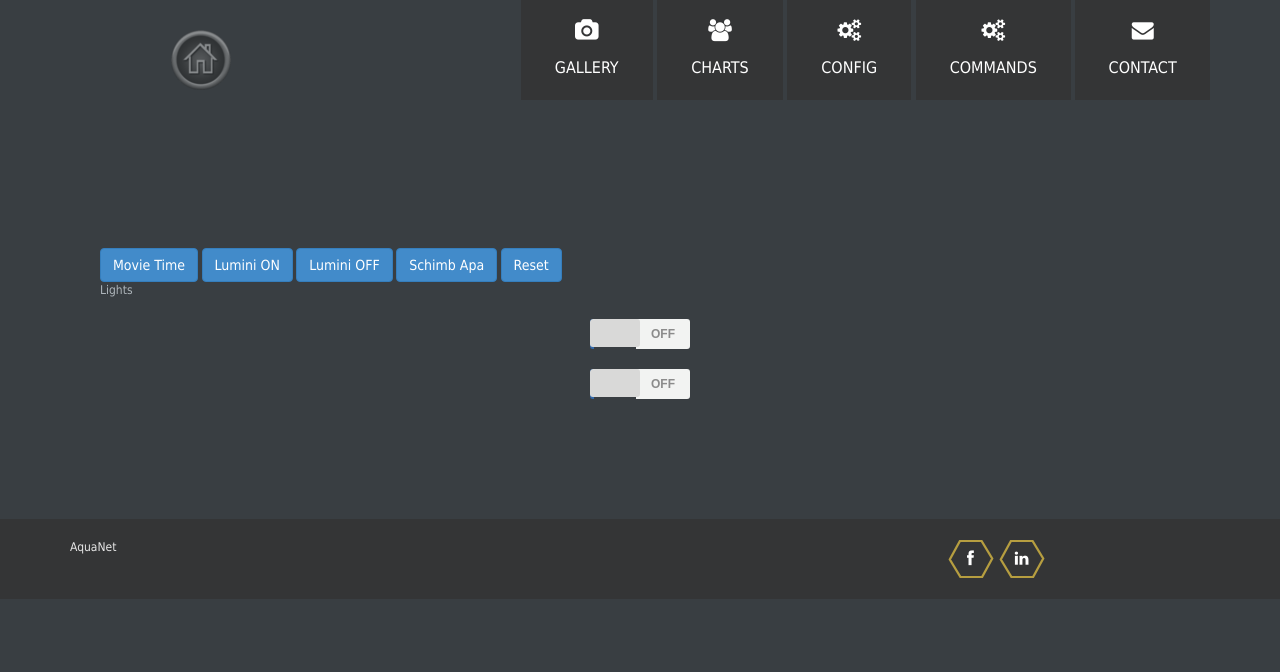
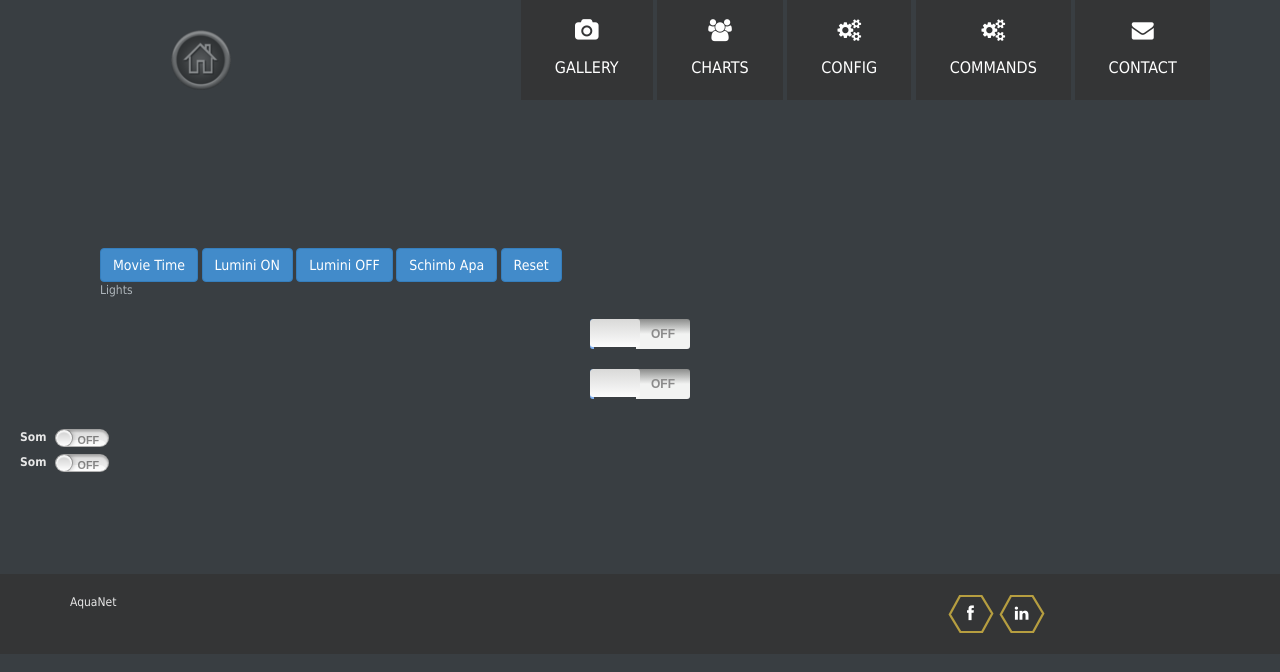
Before and after one commit to birocorneliu/aquarium, a Flask app: template aquanetro/templates/commands.jinja2 in a window 1280 px wide. Shown: the top 672 px of the page. Run offline with Flask 2, Linux system fonts and the light colour scheme; the template is opened without the code that fills it, so the values that code supplies are empty; parts of the project's set-up code (start-up, migrations or seed data) failed here and were passed over.

Commit message:
enable CORS

```diff
--- a/aquanetro/static/css/checkbox.css
+++ b/aquanetro/static/css/checkbox.css
@@ -35,24 +35,24 @@
 }
 .sliderOn {
     background: #3269aa;
-    background: -moz-linear-gradient(top,  .3269aa 0%, .82b3f4 100%);
-    background: -webkit-gradient(linear, left top, left bottom, color-stop(0%,.3269aa), color-stop(100%,.82b3f4));
-    background: -webkit-linear-gradient(top,  .3269aa 0%,.82b3f4 100%);
-    background: -o-linear-gradient(top,  .3269aa 0%,.82b3f4 100%);
-    background: -ms-linear-gradient(top,  .3269aa 0%,.82b3f4 100%);
-    background: linear-gradient(top,  .3269aa 0%,.82b3f4 100%);
+    background: -moz-linear-gradient(top,  #3269aa 0%, #82b3f4 100%);
+    background: -webkit-gradient(linear, left top, left bottom, color-stop(0%,#3269aa), color-stop(100%,#82b3f4));
+    background: -webkit-linear-gradient(top,  #3269aa 0%,#82b3f4 100%);
+    background: -o-linear-gradient(top,  #3269aa 0%,#82b3f4 100%);
+    background: -ms-linear-gradient(top,  #3269aa 0%,#82b3f4 100%);
+    background: linear-gradient(top,  #3269aa 0%,#82b3f4 100%);
     color: white;
     left: 0px;
     width: 54px;
 }
 .sliderBlock {
     background: #d9d9d8;
-    background: -moz-linear-gradient(top,  #d9d9d8 0%, .fcfcfc 100%);
-    background: -webkit-gradient(linear, left top, left bottom, color-stop(0%,#d9d9d8), color-stop(100%,.fcfcfc));
-    background: -webkit-linear-gradient(top,  #d9d9d8 0%,.fcfcfc 100%);
-    background: -o-linear-gradient(top,  #d9d9d8 0%,.fcfcfc 100%);
-    background: -ms-linear-gradient(top,  #d9d9d8 0%,.fcfcfc 100%);
-    background: linear-gradient(top,  #d9d9d8 0%,.fcfcfc 100%);
+    background: -moz-linear-gradient(top,  #d9d9d8 0%, #fcfcfc 100%);
+    background: -webkit-gradient(linear, left top, left bottom, color-stop(0%,#d9d9d8), color-stop(100%,#fcfcfc));
+    background: -webkit-linear-gradient(top,  #d9d9d8 0%,#fcfcfc 100%);
+    background: -o-linear-gradient(top,  #d9d9d8 0%,#fcfcfc 100%);
+    background: -ms-linear-gradient(top,  #d9d9d8 0%,#fcfcfc 100%);
+    background: linear-gradient(top,  #d9d9d8 0%,#fcfcfc 100%);
     border: 1px solid .a2a2a2;
     -moz-border-radius: 3px;
     -webkit-border-radius: 3px;
@@ -63,12 +63,12 @@
 }
 .sliderOff {
     background: #f2f3f2;
-    background: -moz-linear-gradient(top,  #8b8c8b 0%, .f2f3f2 50%);
-    background: -webkit-gradient(linear, left top, left bottom, color-stop(0%,#8b8c8b), color-stop(50%,.f2f3f2));
-    background: -webkit-linear-gradient(top,  #8b8c8b 0%,.f2f3f2 50%);
-    background: -o-linear-gradient(top,  #8b8c8b 0%,.f2f3f2 50%);
-    background: -ms-linear-gradient(top,  #8b8c8b 0%,.f2f3f2 50%);
-    background: linear-gradient(top,  #8b8c8b 0%,.f2f3f2 50%);
+    background: -moz-linear-gradient(top,  #8b8c8b 0%, #f2f3f2 50%);
+    background: -webkit-gradient(linear, left top, left bottom, color-stop(0%,#8b8c8b), color-stop(50%,#f2f3f2));
+    background: -webkit-linear-gradient(top,  #8b8c8b 0%,#f2f3f2 50%);
+    background: -o-linear-gradient(top,  #8b8c8b 0%,#f2f3f2 50%);
+    background: -ms-linear-gradient(top,  #8b8c8b 0%,#f2f3f2 50%);
+    background: linear-gradient(top,  #8b8c8b 0%,#f2f3f2 50%);
     color: #8b8b8b;
     left: 96px;
     width: 54px;
--- /dev/null
+++ b/aquanetro/static/css/iphone_checkbox.css
@@ -0,0 +1,77 @@
+/**
+ * iOS 6 style switch checkboxes
+ * by Lea Verou http://lea.verou.me
+ */
+
+:root input[type="checkbox"] { /* :root here acting as a filter for older browsers */
+    position: absolute;
+    opacity: 0;
+}
+
+:root input[type="checkbox"].ios-switch + div {
+    display: inline-block;
+    vertical-align: middle;
+    width: 3em; height: 1em;
+    border: 1px solid rgba(0,0,0,.3);
+    border-radius: 999px;
+    margin: 0 .5em;
+    background: white;
+    background-image: linear-gradient(rgba(0,0,0,.1), transparent),
+                      linear-gradient(90deg, hsl(210, 90%, 60%) 50%, transparent 50%);
+    background-size: 200% 100%;
+    background-position: 100% 0;
+    background-origin: border-box;
+    background-clip: border-box;
+    overflow: hidden;
+    transition-duration: .4s;
+    transition-property: padding, width, background-position, text-indent;
+    box-shadow: 0 .1em .1em rgba(0,0,0,.2) inset,
+                0 .45em 0 .1em rgba(0,0,0,.05) inset;
+    font-size: 150%; /* change this and see how they adjust! */
+}
+
+:root input[type="checkbox"].ios-switch:checked + div {
+    padding-left: 2em;  width: 1em;
+    background-position: 0 0;
+}
+
+:root input[type="checkbox"].ios-switch + div:before {
+    content: 'On';
+    float: left;
+    width: 1.65em; height: 1.65em;
+    margin: -.1em;
+    border: 1px solid rgba(0,0,0,.35);
+    border-radius: inherit;
+    background: white;
+    background-image: linear-gradient(rgba(0,0,0,.2), transparent);
+    box-shadow: 0 .1em .1em .1em hsla(0,0%,100%,.8) inset,
+                0 0 .5em rgba(0,0,0,.3);
+    color: white;
+    text-shadow: 0 -1px 1px rgba(0,0,0,.3);
+    text-indent: -2.5em;
+}
+
+:root input[type="checkbox"].ios-switch:active + div:before {
+    background-color: #eee;
+}
+
+:root input[type="checkbox"].ios-switch:focus + div {
+    box-shadow: 0 .1em .1em rgba(0,0,0,.2) inset,
+                0 .45em 0 .1em rgba(0,0,0,.05) inset,
+                0 0 .4em 1px rgba(255,0,0,.5);
+}
+
+:root input[type="checkbox"].ios-switch + div:before,
+:root input[type="checkbox"].ios-switch + div:after {
+    font: bold 60%/1.9 sans-serif;
+    text-transform: uppercase;
+}
+
+:root input[type="checkbox"].ios-switch + div:after {
+    content: 'Off';
+    float: left;
+    text-indent: .5em;
+    color: rgba(0,0,0,.45);
+    text-shadow: none;
+
+}
--- a/aquanetro/templates/commands.jinja2
+++ b/aquanetro/templates/commands.jinja2
@@ -31,10 +31,46 @@
             <span class="sliderBlock"></span>
         </span>
     </label>
+
+
     </div>
     </div>
+
     </div>
+
+    <div class="checkboxes">
+      <label class="checkbox">Som<input type="checkbox" class="ios-switch" /></label>
+      <label class="checkbox">Som<input type="checkbox" class="ios-switch checked" /></label>
+    </div>
+
 <script type="text/javascript">
+    var switches = document.querySelectorAll('input[type="checkbox"].ios-switch');
+    for (var i=0, sw; sw = switches[i++]; ) {
+        var div = document.createElement('div');
+        div.className = 'switch';
+        sw.parentNode.insertBefore(div, sw.nextSibling);
+    }
+
+    function set_command(status) {
+        $.ajax({
+            url: "http://raspberry.aquanet.ro/temperature/" + status,
+        })
+    }
+
+    $(".ios-switch").on("click", function() {
+        var root = $(this)
+        if (root.hasClass("open")) {
+            root.removeClass("open")
+            set_command("close")
+        } else {
+            root.addClass("open")
+            set_command("open")
+        }
+    })
+
+
+
+
     function plt(pin_id, status, on_success) {
       // root.addClass("disable")
       // if root.hasClass("disable") return false;
--- a/aquanetro/templates/default.jinja2
+++ b/aquanetro/templates/default.jinja2
@@ -8,6 +8,7 @@
 
     <script type="text/javascript" src="http://code.jquery.com/jquery-2.2.0.min.js"></script>
     <link rel="stylesheet" href="css/checkbox.css">
+    <link rel="stylesheet" href="css/iphone_checkbox.css">
     <!-- Bootstrap -->
     <link href="/css/bootstrap.min.css" rel="stylesheet">
     <link href="/css/font-awesome.min.css" rel="stylesheet">
--- /dev/null
+++ b/raspberry/app/config.py
@@ -0,0 +1,3 @@
+config = {
+    "remote_server": "http://aquanet.ro",
+}
--- /dev/null
+++ b/raspberry/app/lib.py
@@ -0,0 +1,5 @@
+import random
+
+def read_temp():
+    #TODO
+    return round(26 + random.random() * 2, 2)
--- a/raspberry/requirements.txt
+++ b/raspberry/requirements.txt
@@ -1,5 +1,6 @@
 RPi.GPIO
 flask
+flask-cors
 python-crontab
 sqlalchemy
 requests
--- a/raspberry/server.py
+++ b/raspberry/server.py
@@ -1,6 +1,7 @@
 import os
 import sys
 from flask import Flask, redirect
+from flask.ext.cors import CORS
 
 from app import ROUTES
 from lib.exceptions import APPException
@@ -8,6 +9,7 @@ from lib.exceptions import APPException
 #Start app engine
 app = Flask(__name__)
 app.secret_key = "Super secret KEY"
+CORS(app)
 
 
 #Add rules to the app
```
